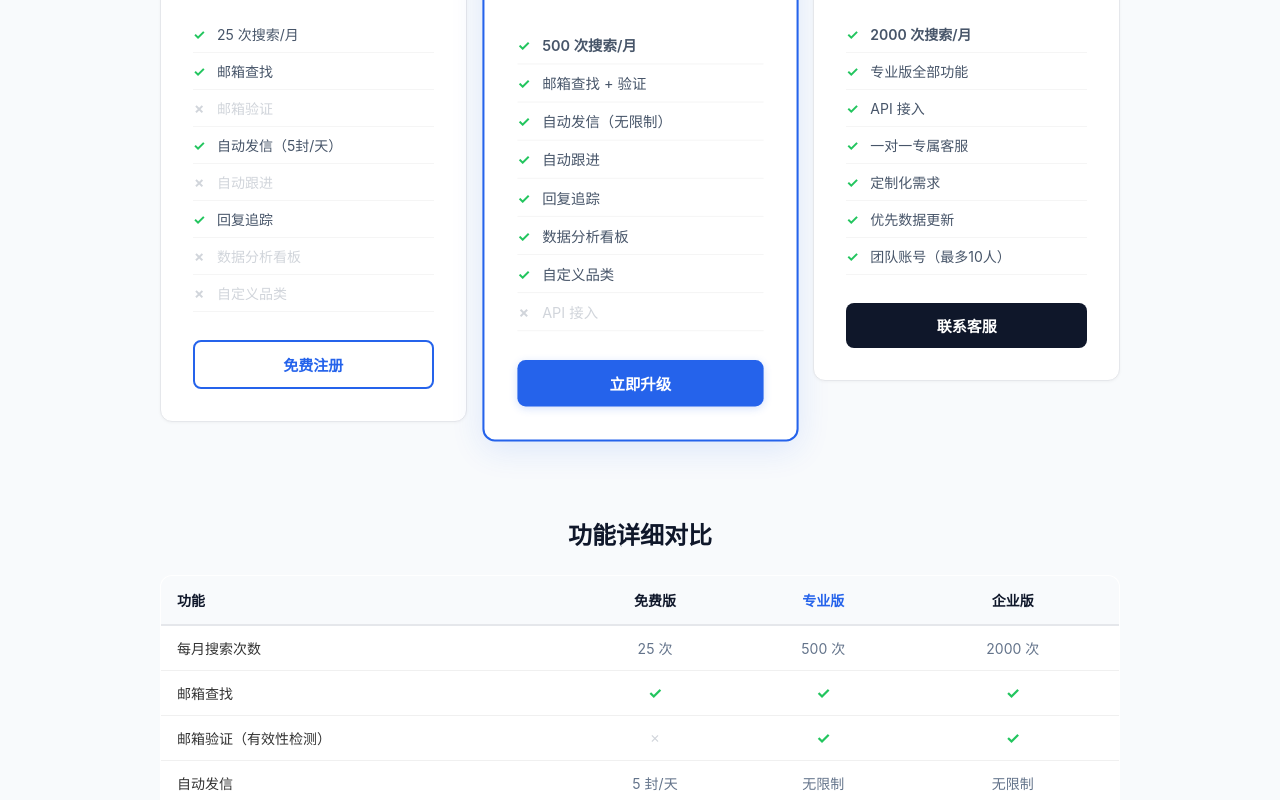
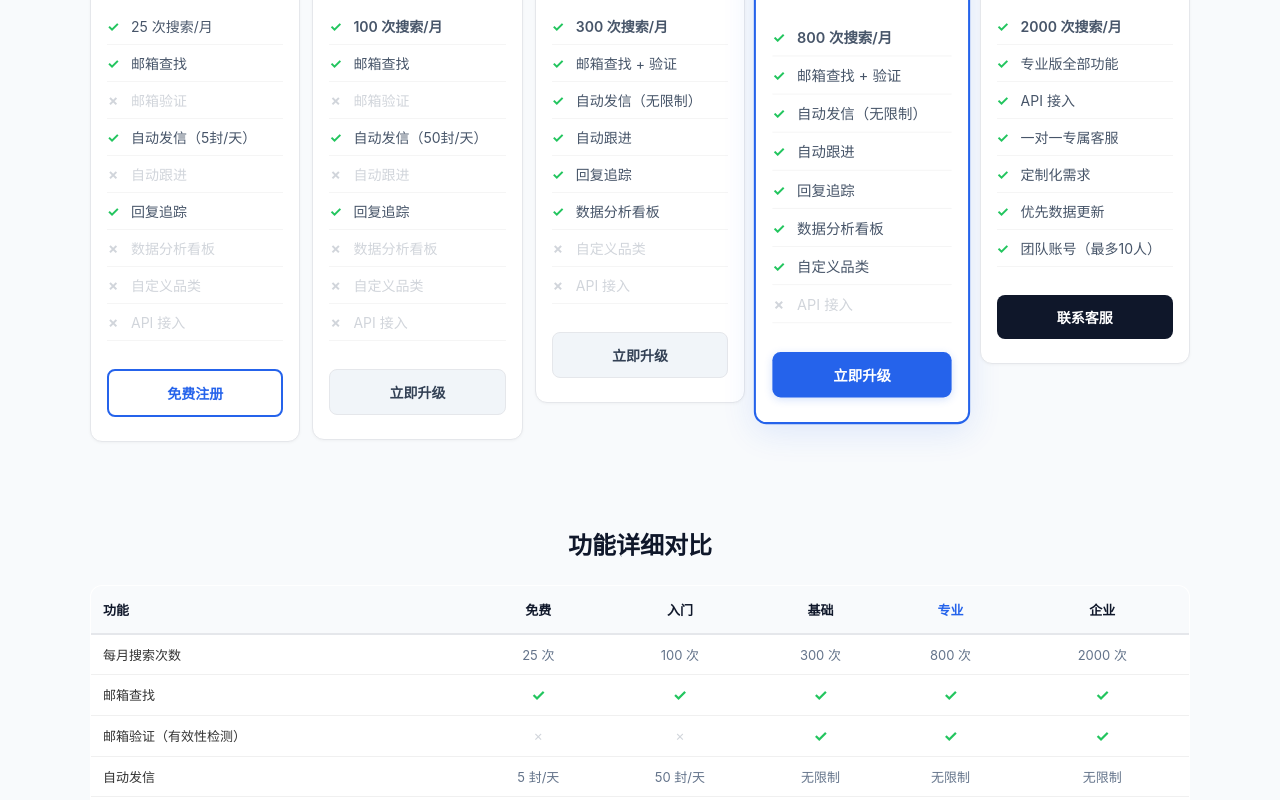
Before and after one commit to 321347/b2b-trade, a Next.js app: page /pricing in a window 1280 px wide. Shown: the part 500-1300 px from the top of the page. Built offline with nearby package versions, Linux system fonts and the light colour scheme.

Commit message:
定价页升级为5档：免费/入门¥49/基础¥99/专业¥199/企业¥399

```diff
--- a/src/app/pricing/page.js
+++ b/src/app/pricing/page.js
@@ -17,13 +17,43 @@ export default function Pricing() {
         { text: '回复追踪', included: true },
         { text: '数据分析看板', included: false },
         { text: '自定义品类', included: false },
+        { text: 'API 接入', included: false },
       ],
-      btn: '免费注册', href: '/register', primary: false, style: 'outline',
+      btn: '免费注册', href: '/register', style: 'outline',
+    },
+    {
+      name: '入门版', price: 49, yearlyPrice: 39, period: '/月',
+      features: [
+        { text: '100 次搜索/月', included: true, bold: true },
+        { text: '邮箱查找', included: true },
+        { text: '邮箱验证', included: false },
+        { text: '自动发信（50封/天）', included: true },
+        { text: '自动跟进', included: false },
+        { text: '回复追踪', included: true },
+        { text: '数据分析看板', included: false },
+        { text: '自定义品类', included: false },
+        { text: 'API 接入', included: false },
+      ],
+      btn: '立即升级', onClick: () => setShowContact(true), style: 'light',
+    },
+    {
+      name: '基础版', price: 99, yearlyPrice: 79, period: '/月',
+      features: [
+        { text: '300 次搜索/月', included: true, bold: true },
+        { text: '邮箱查找 + 验证', included: true },
+        { text: '自动发信（无限制）', included: true },
+        { text: '自动跟进', included: true },
+        { text: '回复追踪', included: true },
+        { text: '数据分析看板', included: true },
+        { text: '自定义品类', included: false },
+        { text: 'API 接入', included: false },
+      ],
+      btn: '立即升级', onClick: () => setShowContact(true), style: 'light',
     },
     {
       name: '专业版', price: 199, yearlyPrice: 159, period: '/月',
       features: [
-        { text: '500 次搜索/月', included: true, bold: true },
+        { text: '800 次搜索/月', included: true, bold: true },
         { text: '邮箱查找 + 验证', included: true },
         { text: '自动发信（无限制）', included: true },
         { text: '自动跟进', included: true },
@@ -35,7 +65,7 @@ export default function Pricing() {
       btn: '立即升级', onClick: () => setShowContact(true), primary: true, style: 'primary',
     },
     {
-      name: '企业版', price: 699, yearlyPrice: 559, period: '/月',
+      name: '企业版', price: 399, yearlyPrice: 319, period: '/月',
       features: [
         { text: '2000 次搜索/月', included: true, bold: true },
         { text: '专业版全部功能', included: true },
@@ -45,23 +75,23 @@ export default function Pricing() {
         { text: '优先数据更新', included: true },
         { text: '团队账号（最多10人）', included: true },
       ],
-      btn: '联系客服', onClick: () => setShowContact(true), primary: false, style: 'dark',
+      btn: '联系客服', onClick: () => setShowContact(true), style: 'dark',
     },
   ];
 
   // 功能对比表数据
   const compareRows = [
-    { feature: '每月搜索次数', free: '25 次', pro: '500 次', ent: '2000 次' },
-    { feature: '邮箱查找', free: true, pro: true, ent: true },
-    { feature: '邮箱验证（有效性检测）', free: false, pro: true, ent: true },
-    { feature: '自动发信', free: '5 封/天', pro: '无限制', ent: '无限制' },
-    { feature: '自动跟进（未回复提醒）', free: false, pro: true, ent: true },
-    { feature: '回复追踪', free: true, pro: true, ent: true },
-    { feature: '数据分析看板', free: false, pro: true, ent: true },
-    { feature: '自定义品类', free: false, pro: true, ent: true },
-    { feature: 'API 接入', free: false, pro: false, ent: true },
-    { feature: '专属客服', free: false, pro: false, ent: true },
-    { feature: '团队账号', free: '1 人', pro: '1 人', ent: '最多 10 人' },
+    { feature: '每月搜索次数', free: '25 次', starter: '100 次', basic: '300 次', pro: '800 次', ent: '2000 次' },
+    { feature: '邮箱查找', free: true, starter: true, basic: true, pro: true, ent: true },
+    { feature: '邮箱验证（有效性检测）', free: false, starter: false, basic: true, pro: true, ent: true },
+    { feature: '自动发信', free: '5 封/天', starter: '50 封/天', basic: '无限制', pro: '无限制', ent: '无限制' },
+    { feature: '自动跟进（未回复提醒）', free: false, starter: false, basic: true, pro: true, ent: true },
+    { feature: '回复追踪', free: true, starter: true, basic: true, pro: true, ent: true },
+    { feature: '数据分析看板', free: false, starter: false, basic: true, pro: true, ent: true },
+    { feature: '自定义品类', free: false, starter: false, basic: false, pro: true, ent: true },
+    { feature: 'API 接入', free: false, starter: false, basic: false, pro: false, ent: true },
+    { feature: '专属客服', free: false, starter: false, basic: false, pro: false, ent: true },
+    { feature: '团队账号', free: '1 人', starter: '1 人', basic: '1 人', pro: '1 人', ent: '最多 10 人' },
   ];
 
   function CellValue({ val }) {
@@ -71,7 +101,7 @@ export default function Pricing() {
   }
 
   return (
-    <div style={{ maxWidth: 960, margin: '40px auto', padding: '0 20px', textAlign: 'center' }}>
+    <div style={{ maxWidth: 1100, margin: '40px auto', padding: '0 20px', textAlign: 'center' }}>
       <h1 style={{ fontSize: 32, fontWeight: 800, color: '#0f172a', marginBottom: 8 }}>选择适合你的方案</h1>
       <p style={{ fontSize: 16, color: '#94a3b8', marginBottom: 32 }}>按月付费，随时取消。注册即送免费额度。</p>
 
@@ -88,14 +118,14 @@ export default function Pricing() {
       </div>
 
       {/* 定价卡片 */}
-      <div style={{ display: 'grid', gridTemplateColumns: 'repeat(auto-fit, minmax(260px, 1fr))', gap: 20, alignItems: 'start' }}>
+      <div style={{ display: 'grid', gridTemplateColumns: 'repeat(auto-fit, minmax(170px, 1fr))', gap: 12, alignItems: 'start', maxWidth: 1100, margin: '0 auto' }}>
         {plans.map(p => {
           const displayPrice = billing === 'yearly' && p.yearlyPrice > 0 ? p.yearlyPrice : p.price;
           const yearlyNote = billing === 'yearly' && p.yearlyPrice > 0 ? `年付 ¥${p.yearlyPrice * 12}，省 ¥${(p.price - p.yearlyPrice) * 12}` : '';
 
           return (
             <div key={p.name} style={{
-              background: '#fff', borderRadius: 12, padding: 32,
+              background: '#fff', borderRadius: 12, padding: '24px 16px',
               border: p.primary ? '2px solid #2563eb' : '1px solid #e5e7eb',
               boxShadow: p.primary ? '0 8px 32px rgba(37,99,235,0.12)' : '0 1px 3px rgba(0,0,0,0.04)',
               position: 'relative',
@@ -130,19 +160,18 @@ export default function Pricing() {
 
               {p.onClick ? (
                 <button onClick={p.onClick} style={{
-                  display: 'block', width: '100%', padding: 12, borderRadius: 8, fontSize: 15, fontWeight: 600, textAlign: 'center', cursor: 'pointer',
-                  background: p.style === 'dark' ? '#0f172a' : p.style === 'primary' ? '#2563eb' : 'transparent',
-                  color: p.style === 'outline' ? '#2563eb' : '#fff',
-                  border: p.style === 'outline' ? '2px solid #2563eb' : 'none',
+                  display: 'block', width: '100%', padding: 12, borderRadius: 8, fontSize: 14, fontWeight: 600, textAlign: 'center', cursor: 'pointer',
+                  background: p.style === 'dark' ? '#0f172a' : p.style === 'primary' ? '#2563eb' : p.style === 'light' ? '#f1f5f9' : 'transparent',
+                  color: p.style === 'dark' || p.style === 'primary' ? '#fff' : p.style === 'outline' ? '#2563eb' : '#334155',
+                  border: p.style === 'outline' ? '2px solid #2563eb' : p.style === 'light' ? '1px solid #e5e7eb' : 'none',
                   boxShadow: p.style === 'primary' ? '0 2px 8px rgba(37,99,235,0.2)' : 'none',
                 }}>{p.btn}</button>
               ) : (
                 <a href={p.href} style={{
-                  display: 'block', padding: 12, borderRadius: 8, textDecoration: 'none', fontSize: 15, fontWeight: 600, textAlign: 'center',
-                  background: p.style === 'dark' ? '#0f172a' : p.style === 'primary' ? '#2563eb' : 'transparent',
+                  display: 'block', padding: 12, borderRadius: 8, textDecoration: 'none', fontSize: 14, fontWeight: 600, textAlign: 'center',
+                  background: p.style === 'dark' ? '#0f172a' : 'transparent',
                   color: p.style === 'outline' ? '#2563eb' : '#fff',
                   border: p.style === 'outline' ? '2px solid #2563eb' : 'none',
-                  boxShadow: p.style === 'primary' ? '0 2px 8px rgba(37,99,235,0.2)' : 'none',
                 }}>{p.btn}</a>
               )}
             </div>
@@ -156,19 +185,23 @@ export default function Pricing() {
         <table style={{ width: '100%', borderCollapse: 'collapse', fontSize: 14, background: '#fff', borderRadius: 12, overflow: 'hidden', border: '1px solid #e5e7eb' }}>
           <thead>
             <tr style={{ background: '#f8fafc' }}>
-              <th style={{ padding: '14px 16px', textAlign: 'left', fontWeight: 600, color: '#0f172a', borderBottom: '2px solid #e5e7eb' }}>功能</th>
-              <th style={{ padding: '14px 16px', textAlign: 'center', fontWeight: 600, color: '#0f172a', borderBottom: '2px solid #e5e7eb' }}>免费版</th>
-              <th style={{ padding: '14px 16px', textAlign: 'center', fontWeight: 600, color: '#2563eb', borderBottom: '2px solid #e5e7eb' }}>专业版</th>
-              <th style={{ padding: '14px 16px', textAlign: 'center', fontWeight: 600, color: '#0f172a', borderBottom: '2px solid #e5e7eb' }}>企业版</th>
+              <th style={{ padding: '14px 12px', textAlign: 'left', fontWeight: 600, color: '#0f172a', borderBottom: '2px solid #e5e7eb', fontSize: 13 }}>功能</th>
+              <th style={{ padding: '14px 8px', textAlign: 'center', fontWeight: 600, color: '#0f172a', borderBottom: '2px solid #e5e7eb', fontSize: 13 }}>免费</th>
+              <th style={{ padding: '14px 8px', textAlign: 'center', fontWeight: 600, color: '#0f172a', borderBottom: '2px solid #e5e7eb', fontSize: 13 }}>入门</th>
+              <th style={{ padding: '14px 8px', textAlign: 'center', fontWeight: 600, color: '#0f172a', borderBottom: '2px solid #e5e7eb', fontSize: 13 }}>基础</th>
+              <th style={{ padding: '14px 8px', textAlign: 'center', fontWeight: 600, color: '#2563eb', borderBottom: '2px solid #e5e7eb', fontSize: 13 }}>专业</th>
+              <th style={{ padding: '14px 8px', textAlign: 'center', fontWeight: 600, color: '#0f172a', borderBottom: '2px solid #e5e7eb', fontSize: 13 }}>企业</th>
             </tr>
           </thead>
           <tbody>
             {compareRows.map((row, i) => (
               <tr key={row.feature} style={{ borderBottom: '1px solid #f0f0f0' }}>
-                <td style={{ padding: '12px 16px', textAlign: 'left', fontWeight: 500, color: '#333' }}>{row.feature}</td>
-                <td style={{ padding: '12px 16px', textAlign: 'center', color: '#64748b' }}><CellValue val={row.free} /></td>
-                <td style={{ padding: '12px 16px', textAlign: 'center', color: '#64748b' }}><CellValue val={row.pro} /></td>
-                <td style={{ padding: '12px 16px', textAlign: 'center', color: '#64748b' }}><CellValue val={row.ent} /></td>
+                <td style={{ padding: '10px 12px', textAlign: 'left', fontWeight: 500, color: '#333', fontSize: 13 }}>{row.feature}</td>
+                <td style={{ padding: '10px 8px', textAlign: 'center', color: '#64748b', fontSize: 13 }}><CellValue val={row.free} /></td>
+                <td style={{ padding: '10px 8px', textAlign: 'center', color: '#64748b', fontSize: 13 }}><CellValue val={row.starter} /></td>
+                <td style={{ padding: '10px 8px', textAlign: 'center', color: '#64748b', fontSize: 13 }}><CellValue val={row.basic} /></td>
+                <td style={{ padding: '10px 8px', textAlign: 'center', color: '#64748b', fontSize: 13 }}><CellValue val={row.pro} /></td>
+                <td style={{ padding: '10px 8px', textAlign: 'center', color: '#64748b', fontSize: 13 }}><CellValue val={row.ent} /></td>
               </tr>
             ))}
           </tbody>
```
